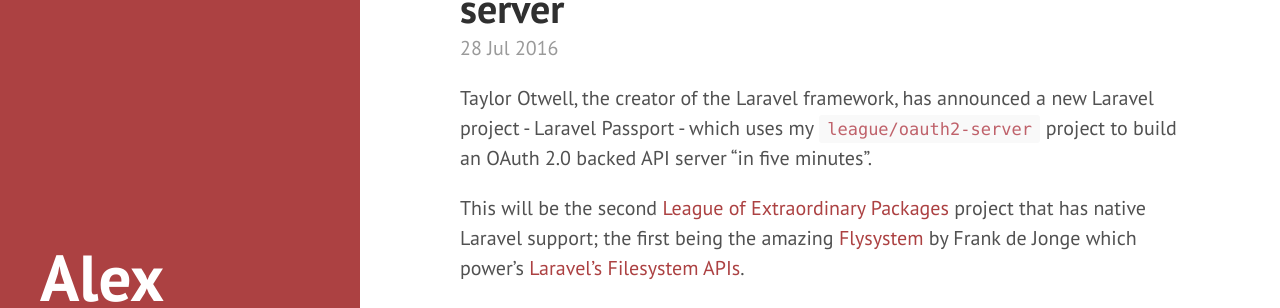
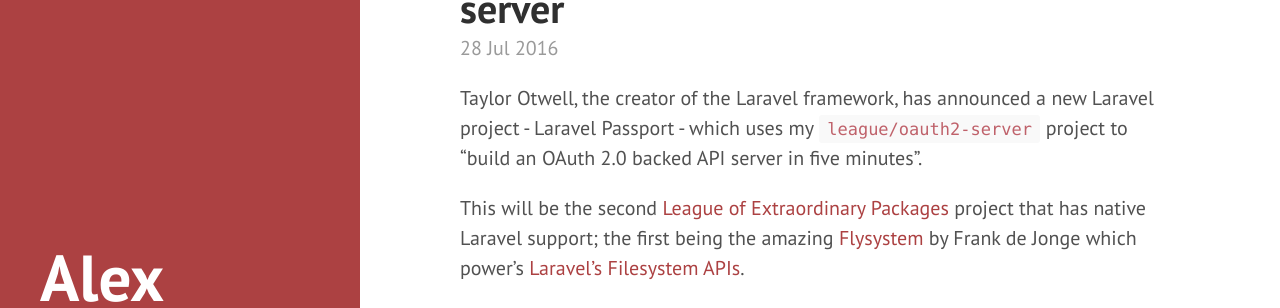
Before and after one commit to alexbilbie/alexbilbie.github.com, a Jekyll site: the page built from _posts/2016-07-28-laravel-passport.md, in a window 1280 px wide and 1166 px high. Shown: the part 147-455 px from the top of the window. Built offline with Jekyll 4.4.1, drawn with Linux system fonts in a browser that asks for light colours.

```diff
--- a/_posts/2016-07-28-laravel-passport.md
+++ b/_posts/2016-07-28-laravel-passport.md
@@ -4,7 +4,7 @@ layout: post
 tags: [oauth]
 ---
 
-Taylor Otwell, the creator of the Laravel framework, has announced a new Laravel project - Laravel Passport - which uses my [`league/oauth2-server`](https://github.com/thephpleague/oauth2-server) project to build an OAuth 2.0 backed API server "in five minutes".
+Taylor Otwell, the creator of the Laravel framework, has announced a new Laravel project - Laravel Passport - which uses my [`league/oauth2-server`](https://github.com/thephpleague/oauth2-server) project to "build an OAuth 2.0 backed API server in five minutes".
 
 This will be the second [League of Extraordinary Packages](http://thephpleague.com) project that has native Laravel support; the first being the amazing [Flysystem](http://flysystem.thephpleague.com) by Frank de Jonge which power's [Laravel's Filesystem APIs](https://laravel.com/docs/5.2/filesystem).
 
```
